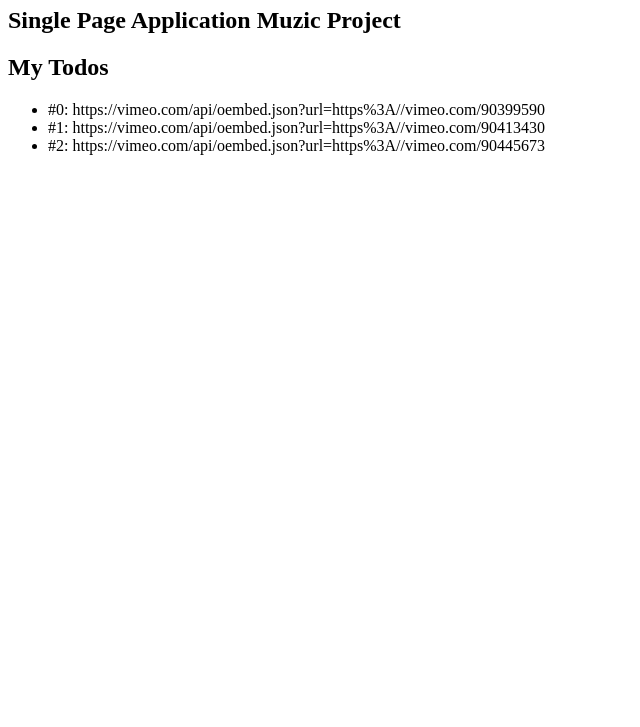
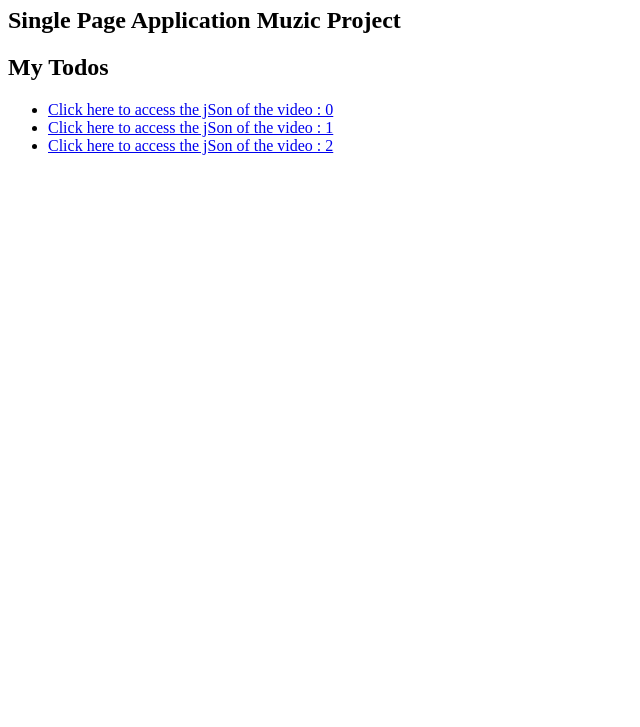
Before and after one commit to robomatix/sap-muzic-project, a plain HTML site: page index.html in a window 1280 px wide. Shown: the part 73-800 px from the top of the page, without its empty margins (0-640 px from the left). Drawn offline with nearby package versions, Linux system fonts and the light colour scheme.

Commit message:
Generate a list of links to get a json for each video from a constant in app.config.js

```diff
--- a/index.html
+++ b/index.html
@@ -14,7 +14,7 @@
     <div id="todo-container" ng-controller="VideoListController">
         <h2>My Todos</h2>
         <ul>
-            <li ng-repeat="video in videoList">{{ '#' + video.id + ': ' + video.jsonVideoUrl}}</li>
+            <li ng-repeat="video in videoList"><a ng-href="{{video.jsonVideoUrl}}">Click here to access the jSon of the video : {{video.id}}</a></li>
         </ul>
     </div>
 
```
